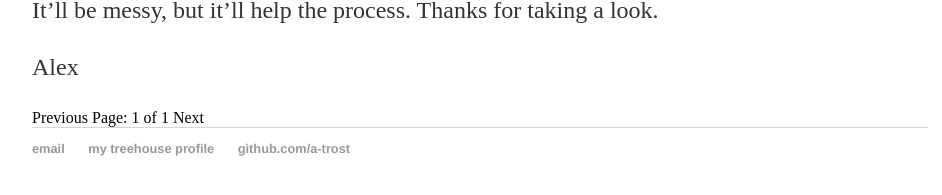
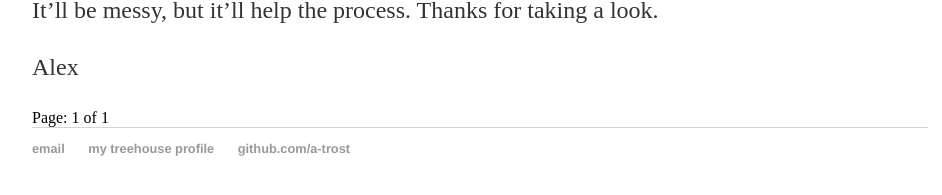
Before and after one commit to a-trost/a-trost.github.io, a Jekyll site: the page built from blog/index.html, in a window 1280 px wide. Shown: the part 528-723 px from the top of the page, without its empty margins (160-1102 px from the left). Built offline with Jekyll 4.4.1, drawn with Linux system fonts in a browser that asks for light colours; the list of posts is cut into pages by our own code.

Commit message:
Update index.html
Removed next and previous from pagination if only one page

```diff
--- a/blog/index.html
+++ b/blog/index.html
@@ -20,12 +20,12 @@ title: Alex Trost's Learning Journal
   {% if paginator.previous_page %}
     <a href="{{ paginator.previous_page_path }}" class="previous">Previous</a>
   {% else %}
-    <span class="previous">Previous</span>
+<!--     <span class="previous">Previous</span> -->
   {% endif %}
   <span class="page_number ">Page: {{ paginator.page }} of {{ paginator.total_pages }}</span>
   {% if paginator.next_page %}
     <a href="{{ paginator.next_page_path }}" class="next">Next</a>
   {% else %}
-    <span class="next ">Next</span>
+<!--     <span class="next ">Next</span> -->
   {% endif %}
 </div>
```
